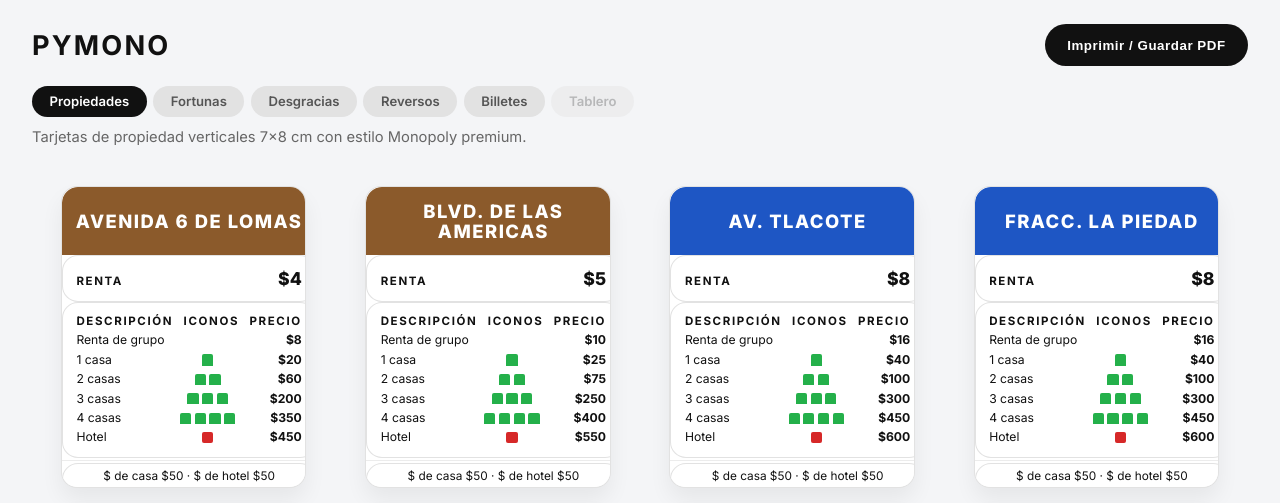
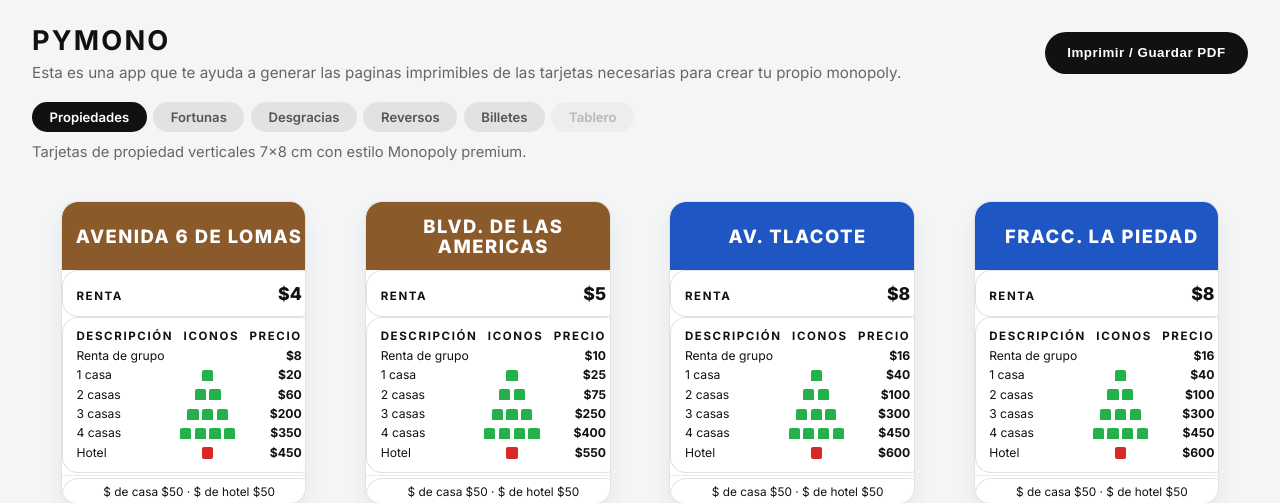
Before and after one commit to 7r5/PyMono, a Flask app: page / in a window 1280 px wide. Shown: the top 503 px of the page. Run offline with Flask 3, Linux system fonts and the light colour scheme.

```diff
--- a/templates/desgracias.html
+++ b/templates/desgracias.html
@@ -25,6 +25,7 @@
   <header class="app-header">
     <div>
       <h1>PyMono</h1>
+      <p>Esta es una app que te ayuda a generar las paginas imprimibles de las tarjetas necesarias para crear tu propio monopoly.</p>
     </div>
     <div class="actions">
       <button id="btn-color" class="btn-color">✦ Con color de fondo</button>
--- a/templates/fortunas.html
+++ b/templates/fortunas.html
@@ -25,6 +25,7 @@
   <header class="app-header">
     <div>
       <h1>PyMono</h1>
+      <p>Esta es una app que te ayuda a generar las paginas imprimibles de las tarjetas necesarias para crear tu propio monopoly.</p>
     </div>
     <div class="actions">
       <button id="btn-color" class="btn-color">Con color de fondo</button>
--- a/templates/index.html
+++ b/templates/index.html
@@ -22,6 +22,7 @@
   <header class="app-header">
     <div>
       <h1>PyMono</h1>
+      <p>Esta es una app que te ayuda a generar las paginas imprimibles de las tarjetas necesarias para crear tu propio monopoly.</p>
     </div>
     <div class="actions">
       <button onclick="window.print()">Imprimir / Guardar PDF</button>
```
Also changed, not shown: billetes/1.png (deleted), billetes/10.png (deleted), billetes/100.png (deleted), billetes/20.png (deleted), billetes/5.png (deleted), billetes/50.png (deleted), billetes/500.png (deleted).
